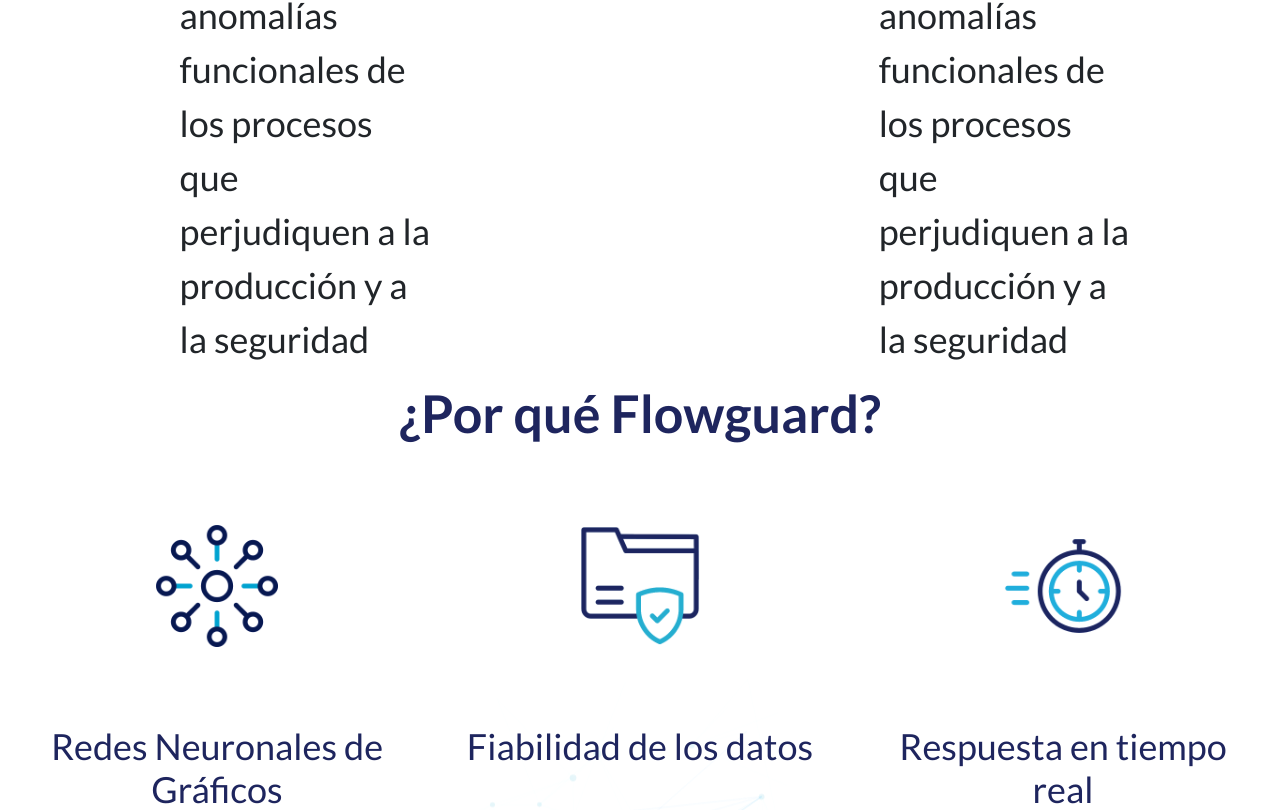
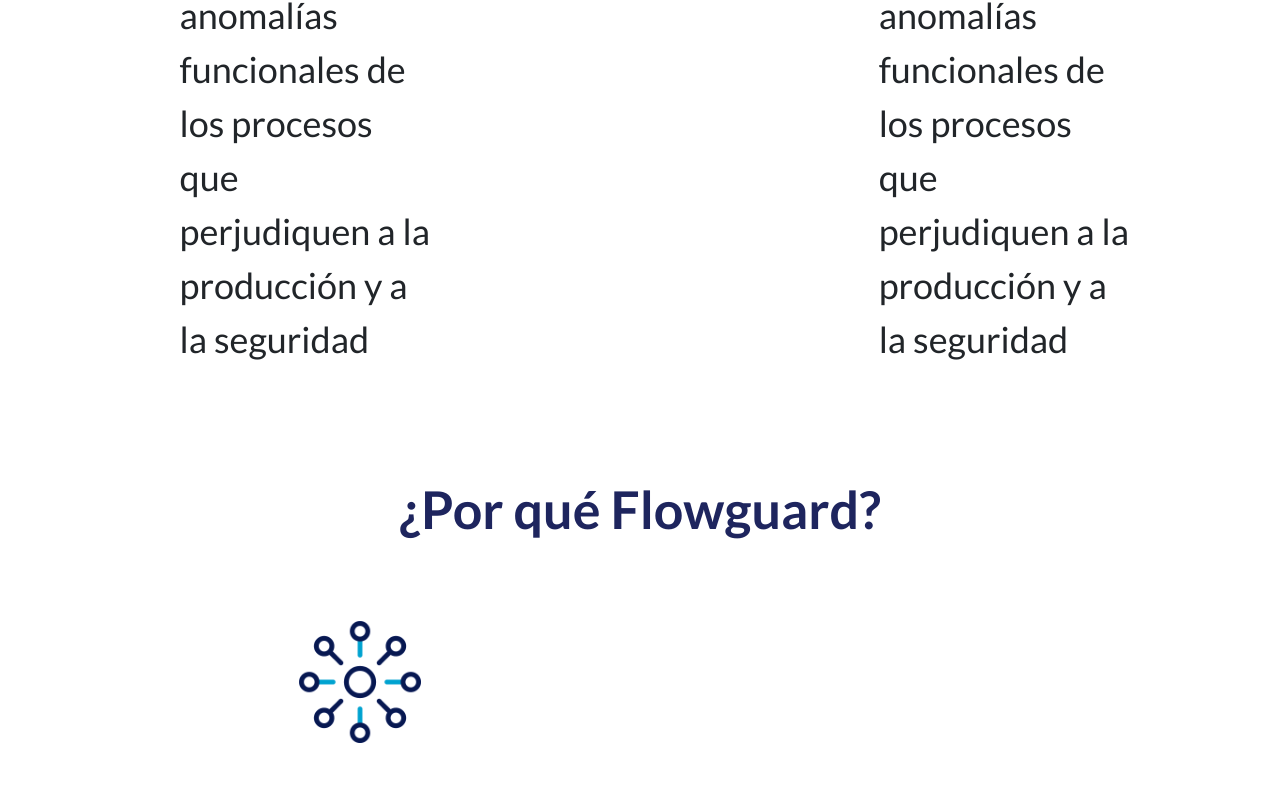
Before and after one commit to telcash/flowguard_frontend, a React (Create React App) app: page / in a window 1280 px wide. Shown: the part 1987-2797 px from the top of the page. Built offline with nearby package versions, Linux system fonts and the light colour scheme.

Commit message:
Ajustados estilos en Features

```diff
--- a/src/containers/features/features.css
+++ b/src/containers/features/features.css
@@ -5,12 +5,13 @@
     flex-direction: column;
     justify-content: center;
     align-items: center;
+    margin-top: 5rem;
 }
 
 .fg__features-container {
     position: relative;
     width: 100%;
-    max-width: var(--content-max-width);
+    padding: 1rem 10rem;
     display: flex;
     flex-direction: column;
     justify-content: center;
@@ -30,8 +31,9 @@
     width: 100%;
     display: flex;
     flex-flow: row wrap;
-    justify-content: space-around;
+    justify-content: space-between;
     align-items: center;
+    column-gap: 15rem;
     row-gap: 5rem;
 }
 
```
